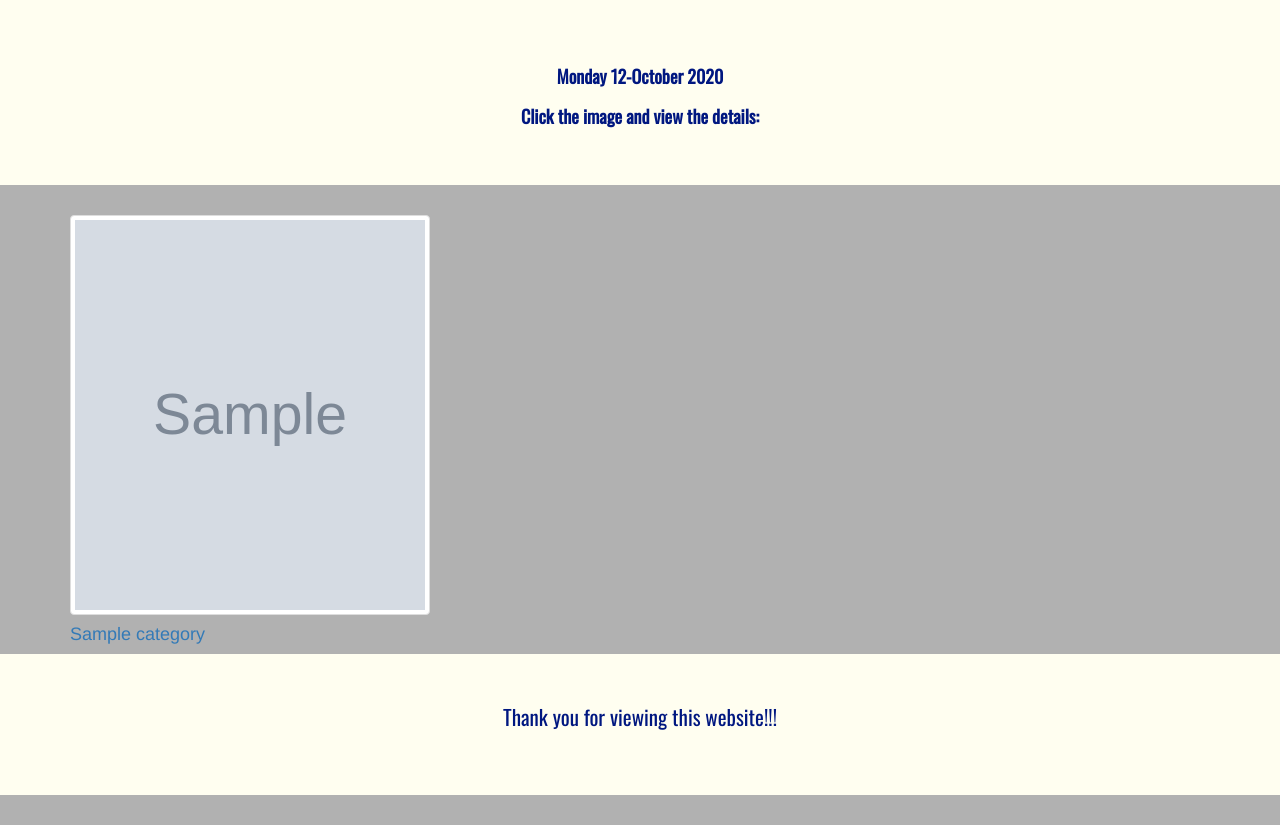
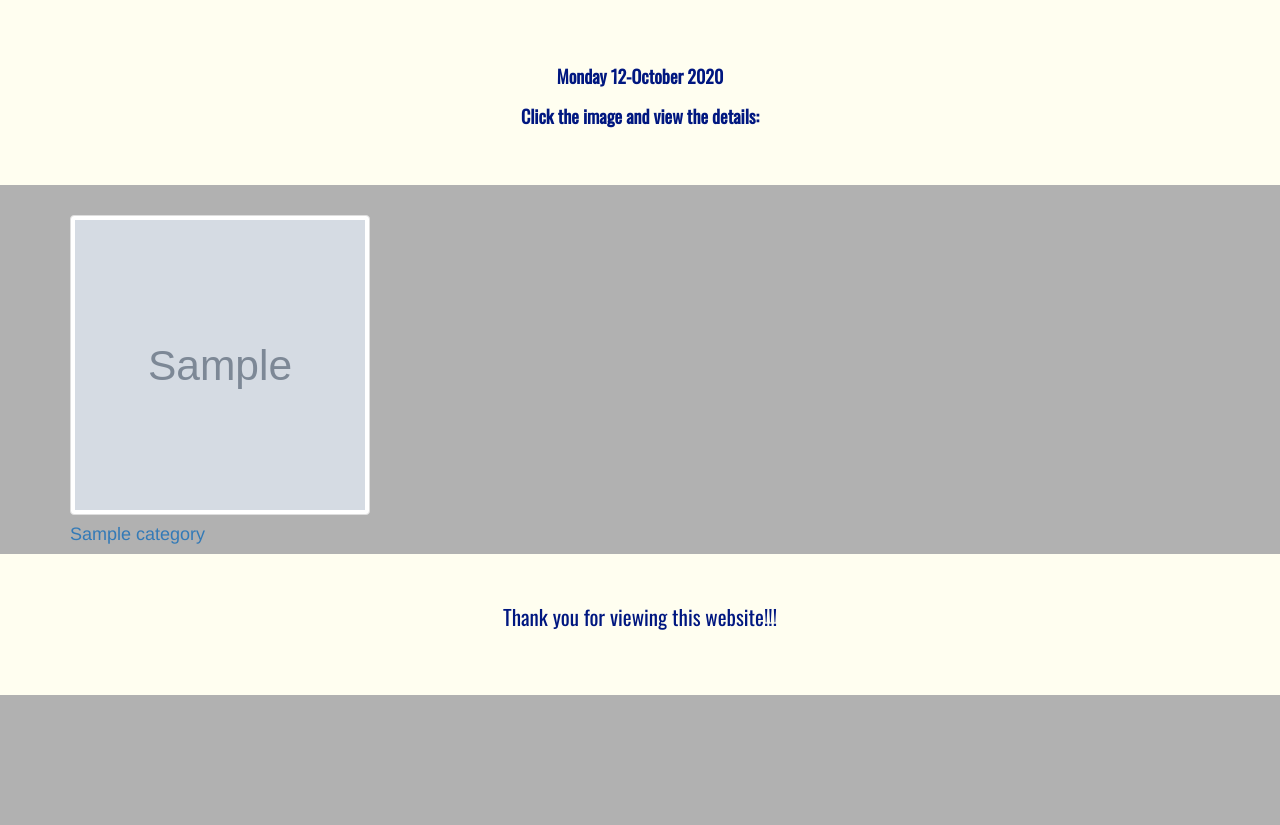
Before and after one commit to Caiseyann/pic, a Django app: page / in a window 1280 px wide. Shown: the part 121-946 px from the top of the page. After the commit the page ends 816 px from the top, so only its background shows below. Run offline with Django 3.2, Linux system fonts and the light colour scheme; tables that the repository leaves empty hold one stand-in row (values such as "Sample post"); grey boxes marked "Sample" are stand-in pictures; some libraries are stand-ins or nearby versions.

Commit message:
analyzing dimension size

```diff
--- a/portfolio/static/css/main.css
+++ b/portfolio/static/css/main.css
@@ -39,8 +39,8 @@
   }
 
   .image{
-    width:400px;
-    height:400px;
+    width:300px;
+    height:300px;
   }
   .sociol{
     margin-right: auto;
```
